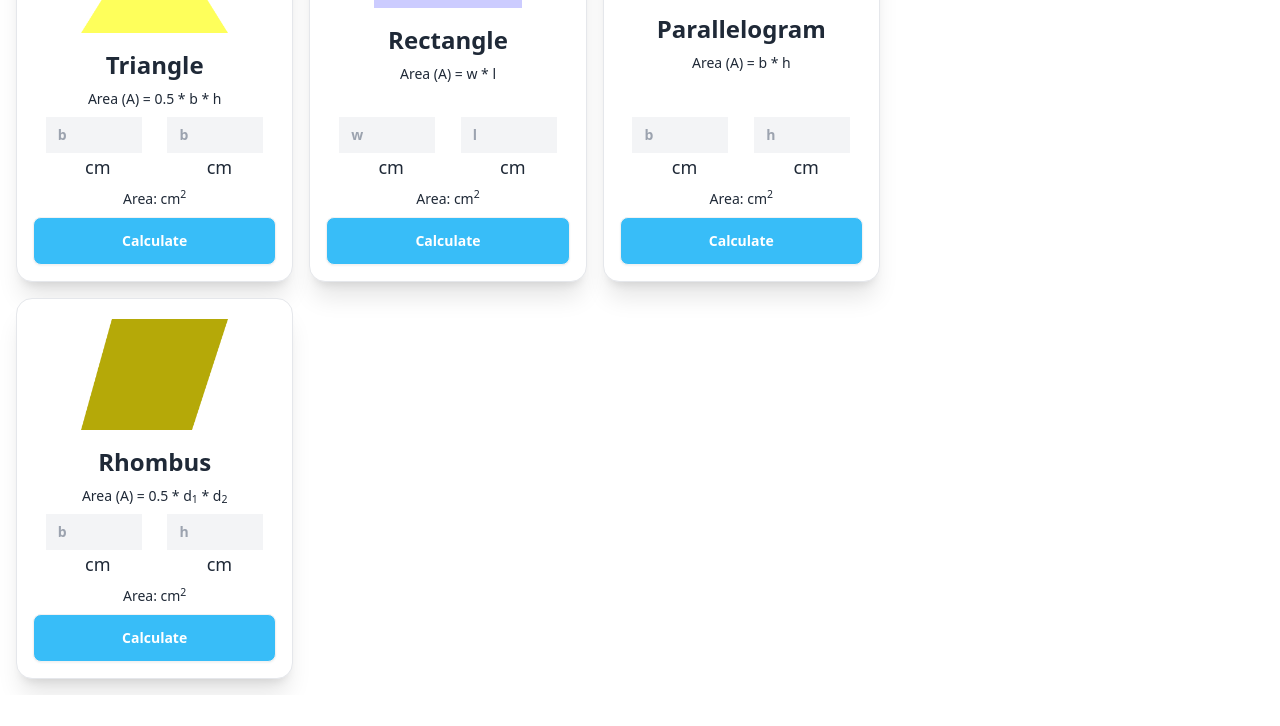
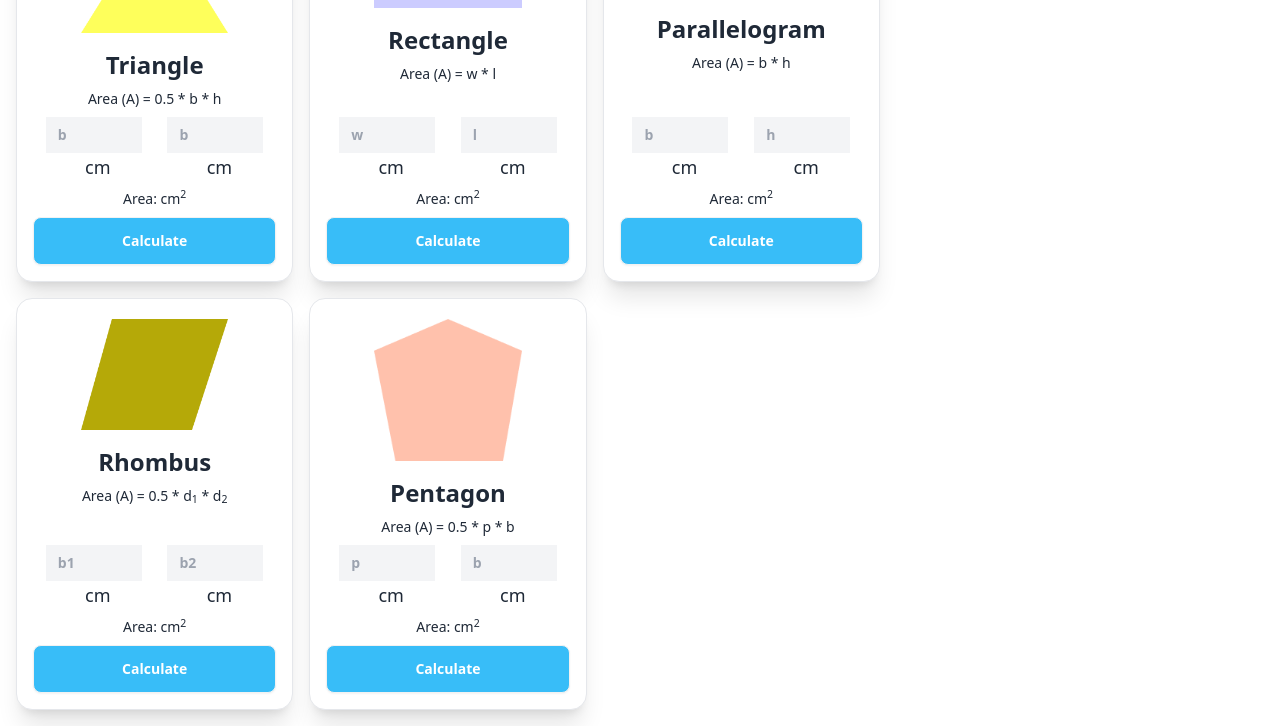
Before and after one commit to shaishabcoding/Geometry-Genius, a plain HTML site: page index.html in a window 1280 px wide. Shown: the part 122-848 px from the top of the page. Before the commit the page ends 817 px from the top, so only its background shows below. Drawn offline with nearby package versions, Linux system fonts and the light colour scheme.

Commit message:
Pentagon card done

```diff
--- a/index.html
+++ b/index.html
@@ -159,7 +159,7 @@
                     id="rhombus-base"
                     type="text"
                     class="w-24 bg-gray-100 px-3 py-2 text-black font-semibold"
-                    placeholder="b"
+                    placeholder="b1"
                   />
                   <span class="text-lg pl-2">cm</span>
                 </div>
@@ -168,7 +168,7 @@
                     id="rhombus-base2"
                     type="text"
                     class="w-24 bg-gray-100 px-3 py-2 text-black font-semibold"
-                    placeholder="h"
+                    placeholder="b2"
                   />
                   <span class="text-lg pl-2">cm</span>
                 </div>
@@ -178,6 +178,47 @@
                 <button
                   class="btn bg-sky-400 text-white w-full"
                   onclick="calculateRhombusArea()"
+                >
+                  Calculate
+                </button>
+              </div>
+            </div>
+          </div>
+          <!-- Pentagon card -->
+          <div
+            class="card card-compact w-full bg-base-100 shadow-xl text-center border"
+          >
+            <figure class="px-16 pt-5">
+              <img src="images/pentagon.png" alt="pentagon" />
+            </figure>
+            <div class="card-body">
+              <h3 class="text-2xl font-semibold">Pentagon</h3>
+              <p>Area (A) = 0.5 * p * b</p>
+              <div class="flex justify-around">
+                <div>
+                  <input
+                    id="pentagon-perimeter"
+                    type="text"
+                    class="w-24 bg-gray-100 px-3 py-2 text-black font-semibold"
+                    placeholder="p"
+                  />
+                  <span class="text-lg pl-2">cm</span>
+                </div>
+                <div>
+                  <input
+                    id="pentagon-base"
+                    type="text"
+                    class="w-24 bg-gray-100 px-3 py-2 text-black font-semibold"
+                    placeholder="b"
+                  />
+                  <span class="text-lg pl-2">cm</span>
+                </div>
+              </div>
+              <div>Area: <span id="pentagon-area"></span> cm<sup>2</sup></div>
+              <div>
+                <button
+                  class="btn bg-sky-400 text-white w-full"
+                  onclick="calculatePentagonArea()"
                 >
                   Calculate
                 </button>
--- a/js/script.js
+++ b/js/script.js
@@ -48,3 +48,13 @@ function calculateRhombusArea() {
   const area = 0.5 * rhombusBase * rhombusBase2;
   rhombusAreaSpan.innerHTML = area;
 }
+
+function calculatePentagonArea() {
+  const pentagonBaseInput = document.getElementById("pentagon-base");
+  const pentagonPerimeterInput = document.getElementById("pentagon-perimeter");
+  const pentagonAreaSpan = document.getElementById("pentagon-area");
+  const pentagonBase = parseFloat(pentagonBaseInput.value);
+  const pentagonPerimeter = parseFloat(pentagonPerimeterInput.value);
+  const area = 0.5 * pentagonBase * pentagonPerimeter;
+  pentagonAreaSpan.innerHTML = area;
+}
```
